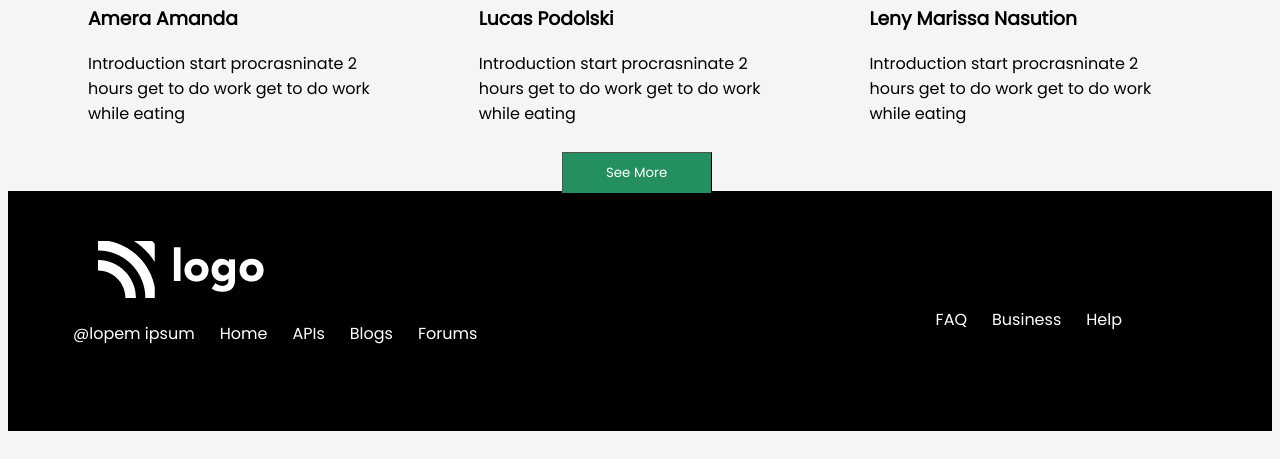
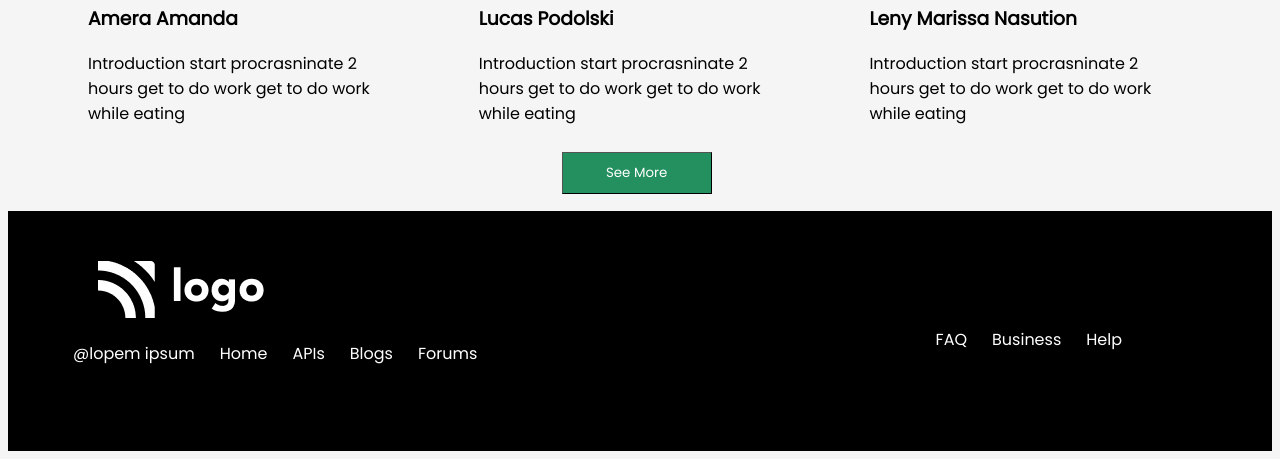
Before and after one commit to itsmanishsingh/HTML_CSS_Project-12, a plain HTML site: page index.html in a window 1280 px wide. Shown: the part 4077-4536 px from the top of the page. Drawn offline with Linux system fonts and the light colour scheme.

Commit message:
Updated files

```diff
--- a/style.css
+++ b/style.css
@@ -245,6 +245,7 @@ input:focus {
 .container55{
     display: flex;
     flex-direction: row;
+    /* padding-bottom: 20px; */
 }
 
 .container55 h1{
@@ -292,6 +293,10 @@ input:focus {
 container 6
 */
 
+
+.container6{
+  margin-top: 20px;
+}
  .footer-section{
     height: 225px;
     background-color: #000;
```
Also changed, not shown: 1 other file.
